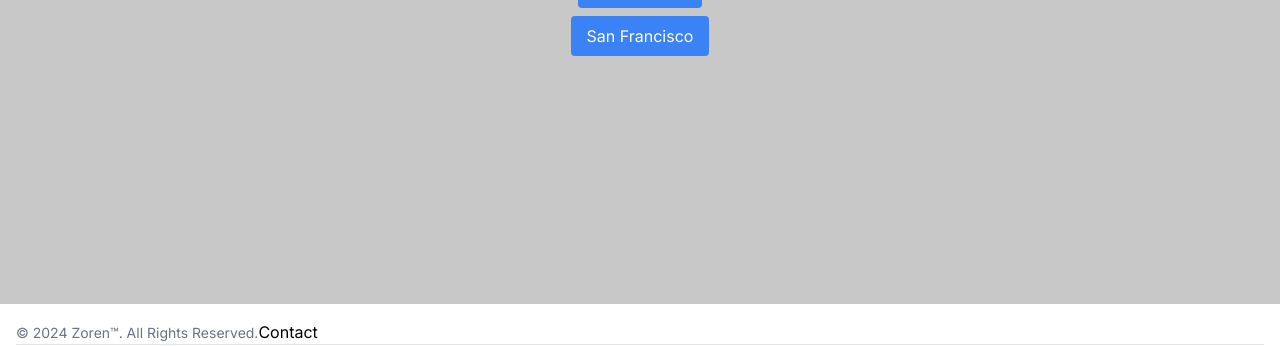
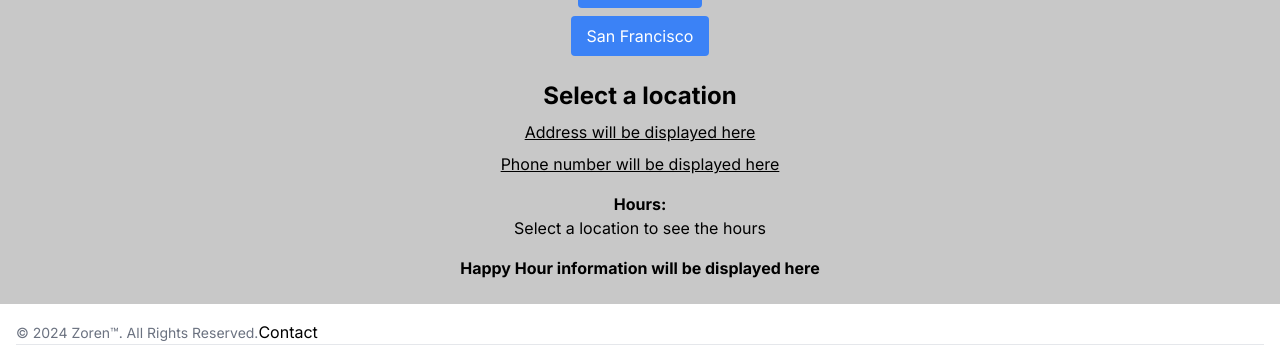
Before and after one commit to zorenal/KakuRestu, a Next.js app: page /location in a window 1280 px wide. Shown: the part 600-946 px from the top of the page. Built offline with nearby package versions, Linux system fonts and the light colour scheme.

Commit message:
menu  edits

```diff
--- a/src/app/components/Locations.tsx
+++ b/src/app/components/Locations.tsx
@@ -62,7 +62,7 @@
     </div>
 
     {/* info */}
-    <div className="w-screen p-4">
+    {/* <div className="w-screen p-4">
     {selectedLocation && (
       <div className="text-center">
         <h2 className="text-2xl font-bold">{selectedLocation}</h2>
@@ -83,7 +83,40 @@
         )}
       </div>
     )}
+  </div> */}
+  <div className="w-screen p-4">
+  <div className={`text-center transition-opacity duration-300 ${fade ? 'hidden' : 'opacity-100'}`}>
+    <h2 className="text-2xl font-bold">
+      {selectedLocation || 'Select a location'}
+    </h2>
+    <p className="mt-2 underline">
+      {selectedLocation ? locationInfo[selectedLocation].address : 'Address will be displayed here'}
+    </p>
+    <p className="mt-2 underline">
+      {selectedLocation ? locationInfo[selectedLocation].phone : 'Phone number will be displayed here'}
+    </p>
+    <p className="mt-4 font-bold">Hours:</p>
+    <ul>
+      {selectedLocation ? (
+        Object.entries(locationInfo[selectedLocation].hours).map(([day, time]) => (
+          <li key={day}>
+            <span className="font-bold">{day}</span>: <span>{time}</span>
+          </li>
+        ))
+      ) : (
+        <li>Select a location to see the hours</li>
+      )}
+    </ul>
+    {selectedLocation && locationInfo[selectedLocation].happyHour ? (
+      <p className="mt-4 font-bold">
+        Happy Hour: {locationInfo[selectedLocation].happyHour}
+      </p>
+    ) : (
+      <p className="mt-4 font-bold">Happy Hour information will be displayed here</p>
+    )}
   </div>
+</div>
+
   </div>
 </section>
 
```
